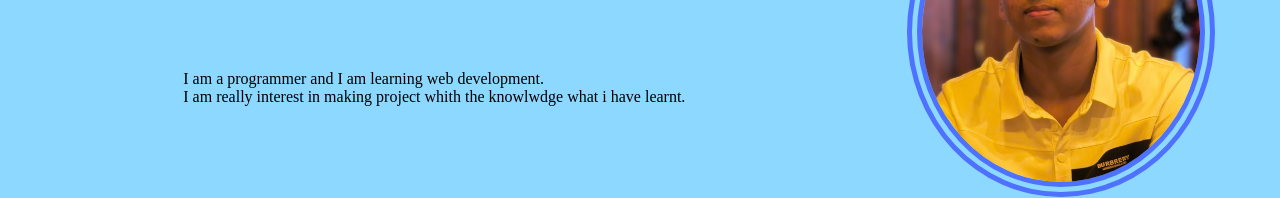
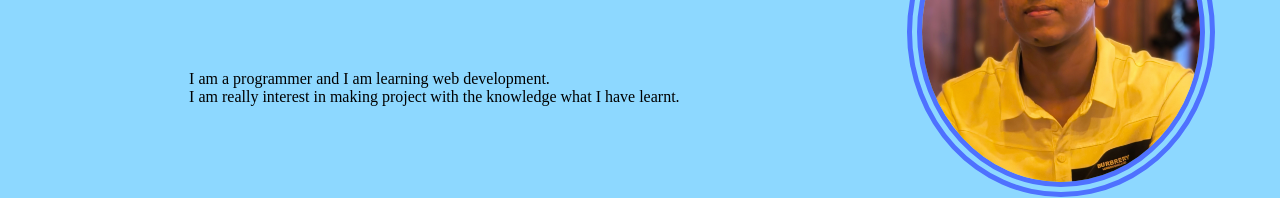
Before and after one commit to Gourab-Biswas-Antu/Protfolio-by-htmland-css, a plain HTML site: page index.html in a window 1280 px wide. Shown: the part 188-386 px from the top of the page. Drawn offline with Linux system fonts and the light colour scheme.

Commit message:
Update index.html

```diff
--- a/index.html
+++ b/index.html
@@ -16,7 +16,7 @@
          </div>
           <div class="item1 about">
            <p> I am a programmer and I am learning web development. <br>
-            I am really interest in making project whith the knowlwdge what i have learnt.
+            I am really interest in making project with the knowledge what I have learnt.
             </p>
            </div>
 
```
